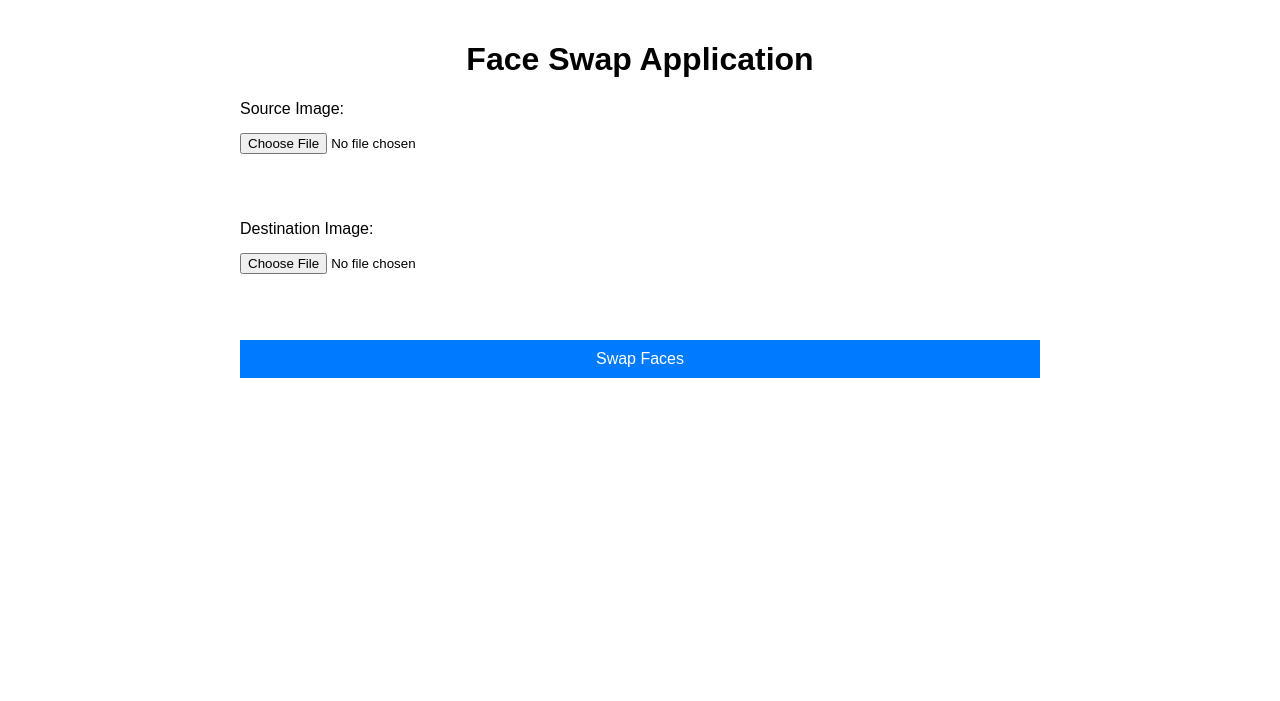
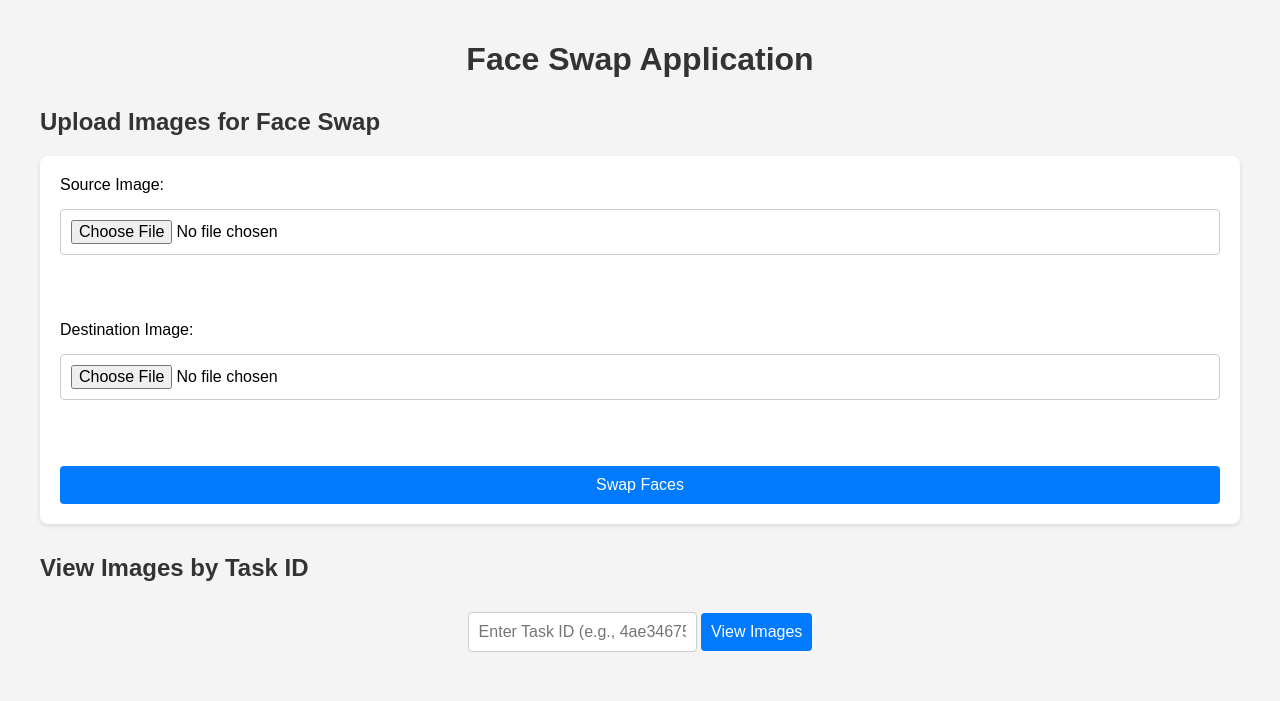
Before and after one commit to leobahaofengqiu/face-swap, a FastAPI app: page / in a window 1280 px wide. Shown: the top 701 px of the page. Run offline with FastAPI, Linux system fonts and the light colour scheme; parts of the project's set-up code (start-up, migrations or seed data) failed here and were passed over.

Commit message:
Update index.html

```diff
--- a/templates/index.html
+++ b/templates/index.html
@@ -7,17 +7,27 @@
     <style>
         body {
             font-family: Arial, sans-serif;
-            max-width: 800px;
+            max-width: 1200px;
             margin: 0 auto;
             padding: 20px;
+            background-color: #f4f4f4;
         }
         h1 {
             text-align: center;
+            color: #333;
+        }
+        h2 {
+            color: #333;
+            margin-top: 30px;
         }
         form {
             display: flex;
             flex-direction: column;
             gap: 15px;
+            background-color: white;
+            padding: 20px;
+            border-radius: 8px;
+            box-shadow: 0 2px 4px rgba(0, 0, 0, 0.1);
         }
         button {
             padding: 10px;
@@ -26,19 +36,28 @@
             border: none;
             cursor: pointer;
             font-size: 16px;
+            border-radius: 4px;
         }
         button:hover {
             background-color: #0056b3;
         }
-        #result, #error {
+        input[type="file"], input[type="text"] {
+            padding: 10px;
+            font-size: 16px;
+            border: 1px solid #ccc;
+            border-radius: 4px;
+        }
+        #result, #error, #view-error {
             margin-top: 20px;
         }
-        #error {
+        #error, #view-error {
             color: red;
+            text-align: center;
         }
         img {
             max-width: 100%;
             border: 1px solid #ddd;
+            border-radius: 4px;
         }
         .loader {
             display: none;
@@ -54,10 +73,42 @@
             0% { transform: rotate(0deg); }
             100% { transform: rotate(360deg); }
         }
+        .image-container {
+            display: flex;
+            flex-wrap: wrap;
+            gap: 20px;
+            justify-content: center;
+            margin-top: 20px;
+        }
+        .image-card {
+            background-color: white;
+            padding: 10px;
+            border-radius: 8px;
+            box-shadow: 0 2px 4px rgba(0, 0, 0, 0.1);
+            text-align: center;
+            width: 250px;
+        }
+        .image-card img {
+            max-width: 100%;
+            height: auto;
+            border-radius: 4px;
+        }
+        .image-card p {
+            margin: 10px 0 0;
+            font-weight: bold;
+            color: #333;
+        }
+        .view-images {
+            margin: 30px 0;
+            text-align: center;
+        }
     </style>
 </head>
 <body>
     <h1>Face Swap Application</h1>
+
+    <!-- Upload Form -->
+    <h2>Upload Images for Face Swap</h2>
     <form id="swap-form">
         <label for="source_image">Source Image:</label>
         <input type="file" id="source_image" name="source_image" accept="image/png,image/jpeg" required><br><br>
@@ -69,7 +120,17 @@
     <div id="result"></div>
     <div id="error"></div>
 
+    <!-- View Images by Task ID -->
+    <h2>View Images by Task ID</h2>
+    <div class="view-images">
+        <input type="text" id="taskIdInput" placeholder="Enter Task ID (e.g., 4ae34675-5033-4feb-b1ae-c7b390d82de3)">
+        <button onclick="fetchImages()">View Images</button>
+    </div>
+    <div id="view-error"></div>
+    <div class="image-container" id="imageContainer"></div>
+
     <script>
+        // Upload Form Submission
         document.getElementById('swap-form').addEventListener('submit', async (event) => {
             event.preventDefault(); // Prevent form reload
             console.log('Form submitted');
@@ -96,7 +157,14 @@
                 console.log('Response data:', data);
 
                 if (data.success) {
-                    resultDiv.innerHTML = `<h2>Result:</h2><img src="${data.data.result_image}" alt="Face Swap Result">`;
+                    resultDiv.innerHTML = `
+                        <h3>Result (Task ID: ${data.data.task_id})</h3>
+                        <p>Enhanced Image:</p>
+                        <img src="${data.data.result_image}" alt="Face Swap Result">
+                        <p>Face Swap Image:</p>
+                        <img src="${data.data.face_swap_url}" alt="Face Swap Output">
+                    `;
+                    document.getElementById('taskIdInput').value = data.data.task_id; // Pre-fill task ID
                 } else {
                     errorDiv.textContent = `Error: ${data.error}`;
                     console.error('API error:', data.error);
@@ -108,6 +176,52 @@
                 loader.style.display = 'none'; // Hide loader
             }
         });
+
+        // Fetch and Display Images by Task ID
+        async function fetchImages() {
+            const taskId = document.getElementById('taskIdInput').value.trim();
+            const imageContainer = document.getElementById('imageContainer');
+            const viewError = document.getElementById('view-error');
+            imageContainer.innerHTML = '';
+            viewError.textContent = '';
+
+            if (!taskId) {
+                viewError.textContent = 'Please enter a valid Task ID';
+                return;
+            }
+
+            try {
+                const response = await fetch(`/records/${taskId}`);
+                const data = await response.json();
+
+                if (!data.success || !data.data) {
+                    viewError.textContent = 'Task ID not found or invalid';
+                    return;
+                }
+
+                const record = data.data;
+                const images = [
+                    { url: `/source-image/${taskId}`, label: 'Source Image' },
+                    { url: `/target-image/${taskId}`, label: 'Target Image' },
+                    { url: record.face_swap_output_path, label: 'Face Swap Output' },
+                    { url: record.enhanced_output_path, label: 'Enhanced Output' }
+                ];
+
+                images.forEach(image => {
+                    if (image.url) {
+                        const card = document.createElement('div');
+                        card.className = 'image-card';
+                        card.innerHTML = `
+                            <img src="${image.url}" alt="${image.label}" onerror="this.alt='Image not available'">
+                            <p>${image.label}</p>
+                        `;
+                        imageContainer.appendChild(card);
+                    }
+                });
+            } catch (error) {
+                viewError.textContent = 'Error fetching images: ' + error.message;
+            }
+        }
     </script>
 </body>
 </html>
```
